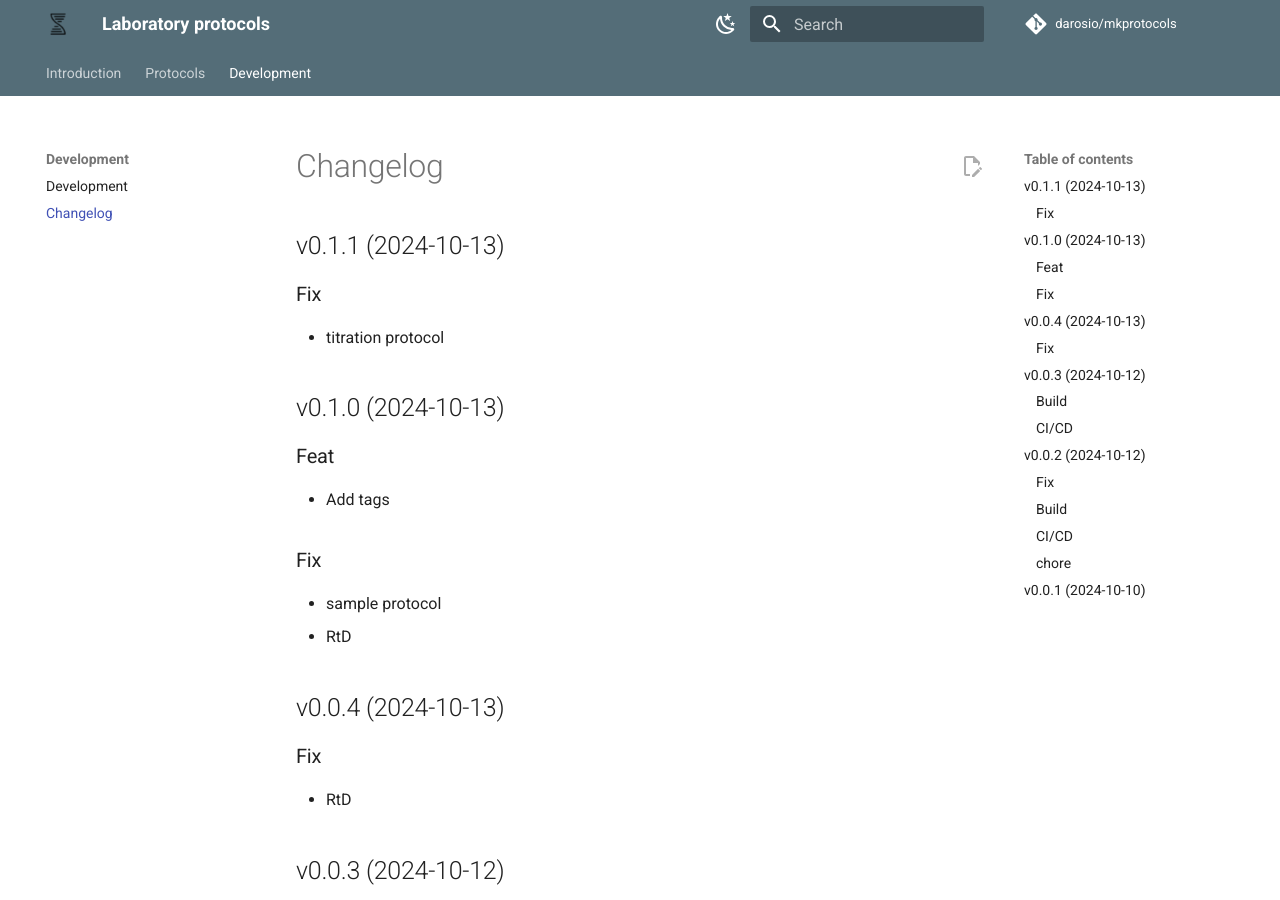
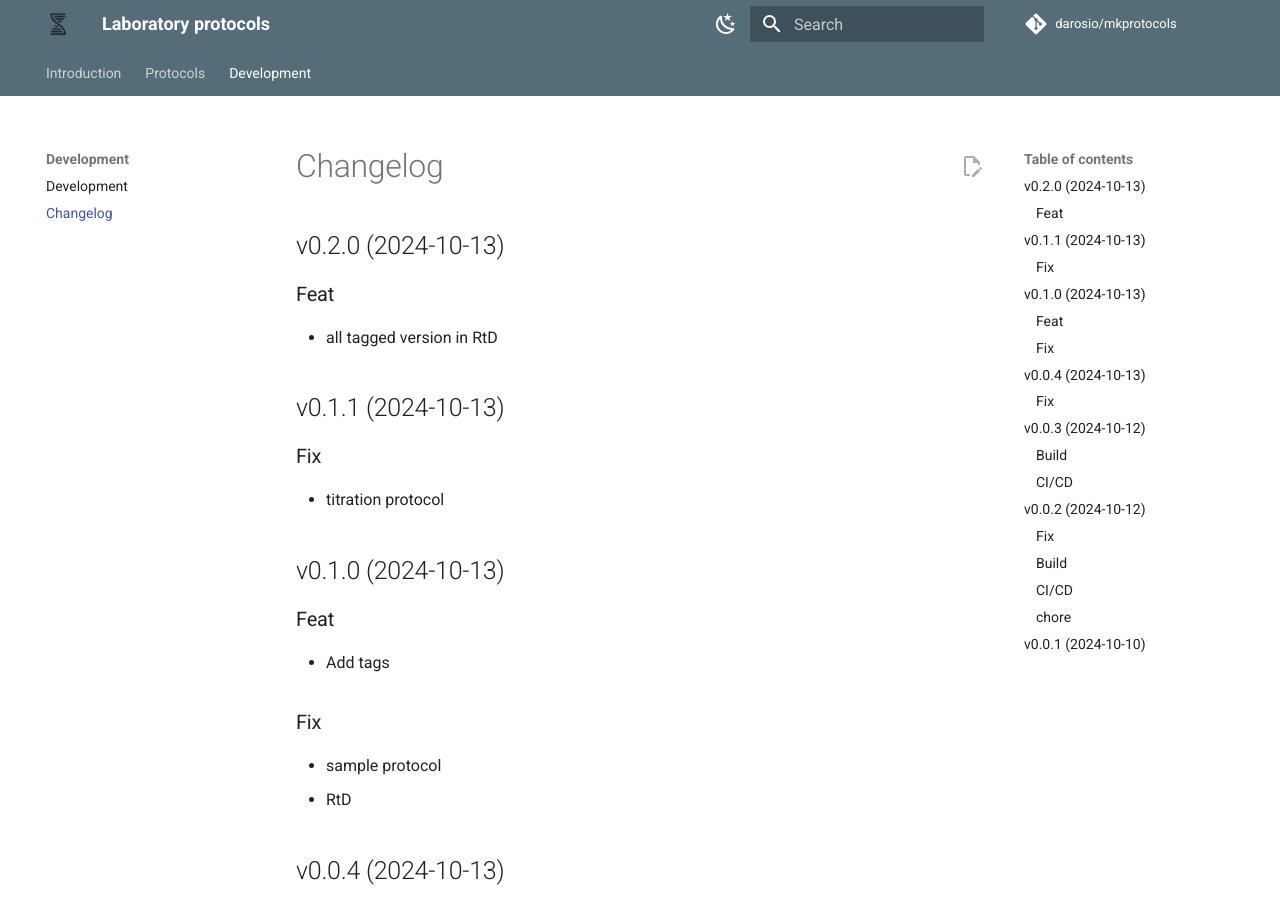
Before and after one commit to darosio/mkprotocols, an MkDocs documentation site: the page built from docs/CHANGELOG.md, in a window 1280 px wide and 900 px high. Built offline with MkDocs 1.6.1 and Material for MkDocs 9.7.7, drawn with Linux system fonts in a browser that asks for light colours; comment, search, counter and statistics services are not loaded.

Commit message:
bump: version 0.1.1 → 0.2.0

```diff
--- a/docs/CHANGELOG.md
+++ b/docs/CHANGELOG.md
@@ -2,6 +2,12 @@
 <!-- vale write-good.TooWordy = NO -->
 
 # Changelog
+
+## v0.2.0 (2024-10-13)
+
+### Feat
+
+- all tagged version in RtD
 
 ## v0.1.1 (2024-10-13)
 
--- a/pyproject.toml
+++ b/pyproject.toml
@@ -38,7 +38,7 @@
 name = "cz_conventional_commits"
 # name = "cz_customize"
 tag_format = "v$version"
-version = "0.1.1"
+version = "0.2.0"
 version_files = [
   "pyproject.toml:version",
   "docs/README.md:.version-"
```
Also changed, not shown: docs/README.md (+1 -1 lines).
